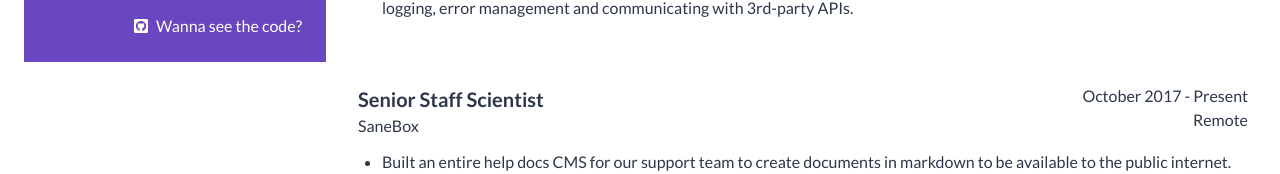
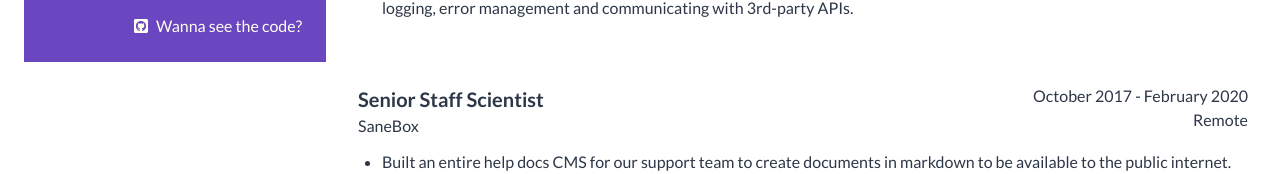
Before and after one commit to mstarkman/resume-part-deux, a Next.js app: page / in a window 1280 px wide. Shown: the part 738-912 px from the top of the page. Built offline with nearby package versions, Linux system fonts and the light colour scheme.

Commit message:
Correct an end date

```diff
--- a/data/experiences.ts
+++ b/data/experiences.ts
@@ -13,7 +13,7 @@ const experiences = [
   },
   {
     title: "Senior Staff Scientist",
-    dates: "October 2017 - Present",
+    dates: "October 2017 - February 2020",
     place: "SaneBox",
     location: "Remote",
     bullets: [
```
Also changed, not shown: 2 other files (tests, documents, lock files or other folders).
